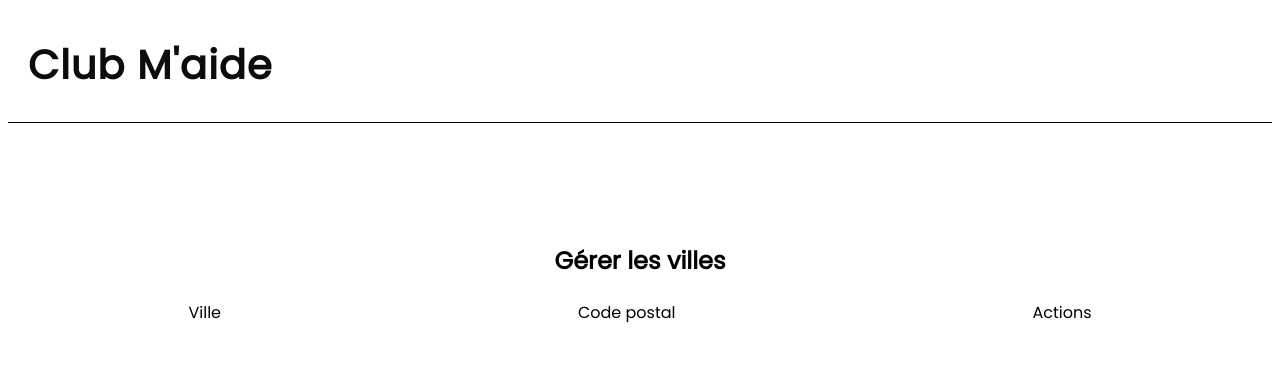
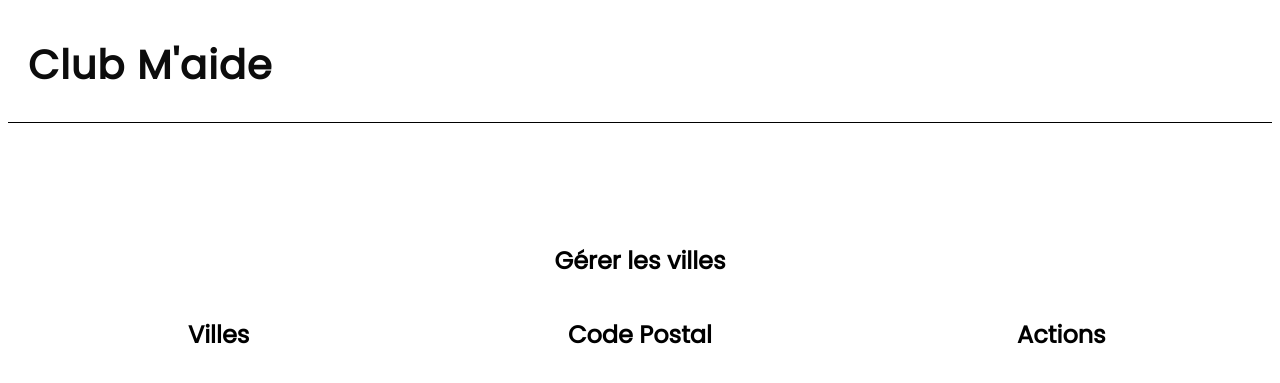
Before and after one commit to adriandufac/ClubMAide, a Symfony app: template templates/main/gestionville.html.twig in a window 1280 px wide. Shown: the top 383 px of the page. Run offline with Twig, Linux system fonts and the light colour scheme; the template is opened without the code that fills it, so the values that code supplies are empty; some libraries are stand-ins or nearby versions.

Commit message:
gestion ville
controller + twig gestion ville

```diff
--- a/templates/main/gestionville.html.twig
+++ b/templates/main/gestionville.html.twig
@@ -1,17 +1,33 @@
 {% extends 'base.html.twig' %}
 
 {% block title %}Gérer les villes{% endblock %}
+{% block stylesheets %}
+    <link rel="stylesheet" href="{{ asset('css/gestionVille.css') }}">{% endblock %}
 
 
 {% block body %}
     <h2 style="text-align: center">Gérer les villes</h2>
-    <table>
-       <tbody>
-        <tr style="display: flex; justify-content: space-around">
-            <td>Ville</td>
-            <td>Code postal</td>
-            <td>Actions</td>
-        </tr>
-       </tbody>
-    </table>
+        <div id="container">
+            <div id="villes">
+                <h2>Villes</h2>
+                {% for ville in villes %}
+                    <p>{{ ville.nom }}</p>
+                {% endfor %}
+            </div>
+
+            <div id="cp">
+                <h2>Code Postal</h2>
+                {% for ville in villes %}
+                    <p>{{ ville.codepostal }}</p>
+                {% endfor %}
+            </div>
+            <div id="actions">
+                <h2>Actions</h2>
+                {% for ville in villes %}
+                    <p><a href="">modifier</a> - <a href="">supprimer</a></p>
+                {% endfor %}
+            </div>
+
+
+        </div>
 {% endblock %}
```
Also changed, not shown: src/Controller/MainController.php (+6 -3 lines).
